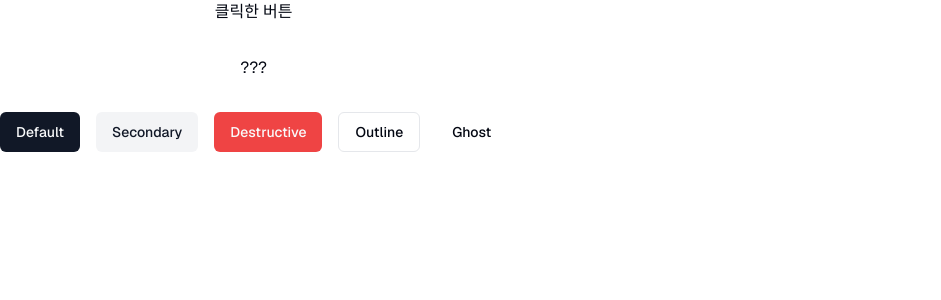
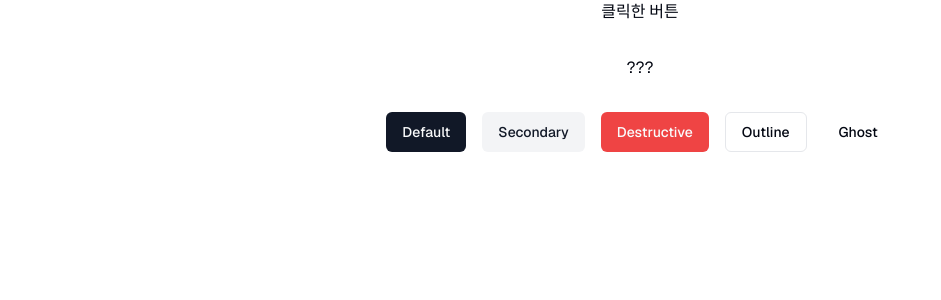
Before and after one commit to GayoungKim12/React-TS, a React (Vite) app: page /button in a window 1280 px wide. Shown: the top 300 px of the page, without its empty margins (0-941 px from the left). Built offline with nearby package versions, Linux system fonts and the light colour scheme.

Commit message:
feat: Flex UI Component 변수명 변경 및 display 속성 추가

```diff
--- a/src/shared/ui/flex.tsx
+++ b/src/shared/ui/flex.tsx
@@ -3,8 +3,12 @@ import { cva, type VariantProps } from "class-variance-authority";
 import { cn } from "@/lib/utils";
 import { Slot } from "@radix-ui/react-slot";
 
-const flexVariants = cva("inline-flex items-center justify-center", {
+const flexVariants = cva("items-center justify-center", {
   variants: {
+    display: {
+      default: "flex",
+      inline: "inline-flex",
+    },
     direction: {
       col: "flex-col",
       default: "flex-row",
@@ -18,13 +22,13 @@ const flexVariants = cva("inline-flex items-center justify-center", {
       "3xl": "gap-16",
     },
     items: {
-      default: "items-center",
+      center: "items-center",
       end: "items-end",
       start: "items-start",
       stretch: "items-stretch",
     },
     justify: {
-      default: "justify-center",
+      center: "justify-center",
       end: "justify-end",
       start: "justify-start",
       between: "justify-beween",
@@ -32,24 +36,26 @@ const flexVariants = cva("inline-flex items-center justify-center", {
     },
   },
   defaultVariants: {
+    display: "default",
     direction: "default",
     gap: "default",
-    items: "default",
-    justify: "default",
+    items: "center",
+    justify: "center",
   },
 });
 
 interface FlexProps extends React.HTMLAttributes<HTMLDivElement>, VariantProps<typeof flexVariants> {
   asChild?: boolean;
+  display?: "default" | "inline";
   direction?: "default" | "col";
   gap?: "default" | "sm" | "lg" | "xl" | "2xl" | "3xl";
-  items?: "default" | "start" | "end" | "stretch";
-  justify?: "default" | "start" | "between" | "end" | "evenly";
+  items?: "center" | "start" | "end" | "stretch";
+  justify?: "center" | "start" | "between" | "end" | "evenly";
 }
 
-const Flex = React.forwardRef<HTMLDivElement, FlexProps>(({ className, direction, gap, items, justify, asChild = false, ...props }, ref) => {
+const Flex = React.forwardRef<HTMLDivElement, FlexProps>(({ className, display, direction, gap, items, justify, asChild = false, ...props }, ref) => {
   const Comp = asChild ? Slot : "div";
-  return <Comp className={cn(flexVariants({ className, direction, gap, items, justify }))} ref={ref} {...props} />;
+  return <Comp className={cn(flexVariants({ className, display, direction, gap, items, justify }))} ref={ref} {...props} />;
 });
 
 export { Flex, flexVariants };
```
